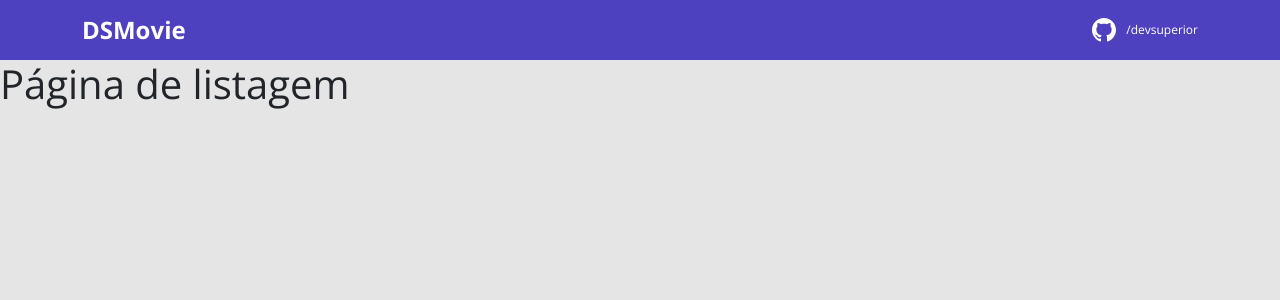
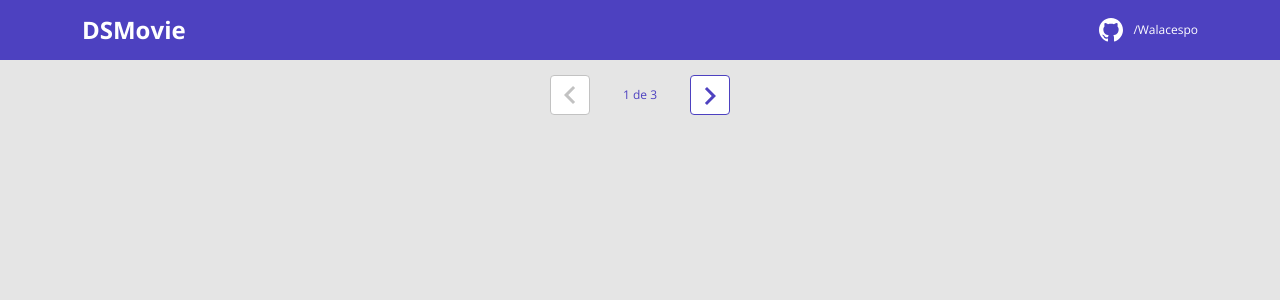
Before and after one commit to Walacespo/dsmovie, a React (Create React App) app in the folder frontend/: page / in a window 1280 px wide. Shown: the top 300 px of the page. Built offline with nearby package versions, Linux system fonts and the light colour scheme.

Commit message:
Pagination layout

```diff
--- a/frontend/src/components/Navbar/index.tsx
+++ b/frontend/src/components/Navbar/index.tsx
@@ -7,10 +7,10 @@
         <nav className="container">
             <div className="dsmovie-nav-content">
                 <h1>DSMovie</h1>
-                <a href="https://github.com/devsuperior" target="_blank" rel="noreferrer">
+                <a href="https://github.com/Walacespo" target="_blank" rel="noreferrer">
                     <div className="dsmovie-contact-container">
                         <GithubIcon />
-                        <p className="dsmovie-contact-link">/devsuperior</p>
+                        <p className="dsmovie-contact-link">/Walacespo</p>
                     </div>
                 </a>
             </div>
--- /dev/null
+++ b/frontend/src/components/Pagination/index.tsx
@@ -0,0 +1,23 @@
+import { ReactComponent as Arrow } from 'assets/img/arrow.svg'
+import './styles.css'
+
+function Pagination() {
+
+    return (
+
+        <div className="dsmovie-pagination-container">
+            <div className="dsmovie-pagination-box">
+                <button className="dsmovie-pagination-button" disabled={true} >
+                    <Arrow />
+                </button>
+                <p>{`${1} de ${3}`}</p>
+                <button className="dsmovie-pagination-button" disabled={false} >
+                    <Arrow className="dsmovie-flip-horizontal" />
+                </button>
+            </div>
+        </div>
+
+    );
+}
+
+export default Pagination;
--- /dev/null
+++ b/frontend/src/components/Pagination/styles.css
@@ -0,0 +1,53 @@
+.dsmovie-pagination-container {
+    padding: 15px 0;
+    display: flex;
+    justify-content: center;
+    align-items: center;
+}
+
+.dsmovie-pagination-box {
+    width: 180px;
+    display: flex;
+    justify-content: space-between;
+    align-items: center;
+}
+
+.dsmovie-pagination-box form {
+    width: 100%;
+    display: flex;
+}
+
+.dsmovie-pagination-button {
+    width: 40px;
+    height: 40px;
+    border-radius: 4px;
+    background-color: #fff;
+    display: flex;
+    justify-content: center;
+    align-items: center;
+    border: 1px solid var(--color-primary);
+    cursor: pointer;
+}
+
+.dsmovie-pagination-button svg {
+    filter: brightness(0) saturate(100%) invert(26%) sepia(19%) saturate(7395%) hue-rotate(234deg) brightness(89%) contrast(92%);
+}
+
+.dsmovie-pagination-button:disabled {
+    border: 1px solid #c2c2c2;
+    cursor: unset;
+}
+
+.dsmovie-pagination-button:disabled svg {
+    filter: none;
+}
+
+.dsmovie-pagination-container p {
+    margin: 0;
+    font-size: 12px;
+    color: var(--color-primary);
+}
+
+.dsmovie-flip-horizontal {
+    transform: rotate(180deg);
+}
--- a/frontend/src/pages/Listing/index.tsx
+++ b/frontend/src/pages/Listing/index.tsx
@@ -1,7 +1,9 @@
+import Pagination from "components/Pagination";
+
 function Listing() {
 
     return (
-        <h1>Página de listagem</h1>
+        <Pagination />
     );
 
 }
```
Also changed, not shown: frontend/src/assets/img/arrow.svg (added).
